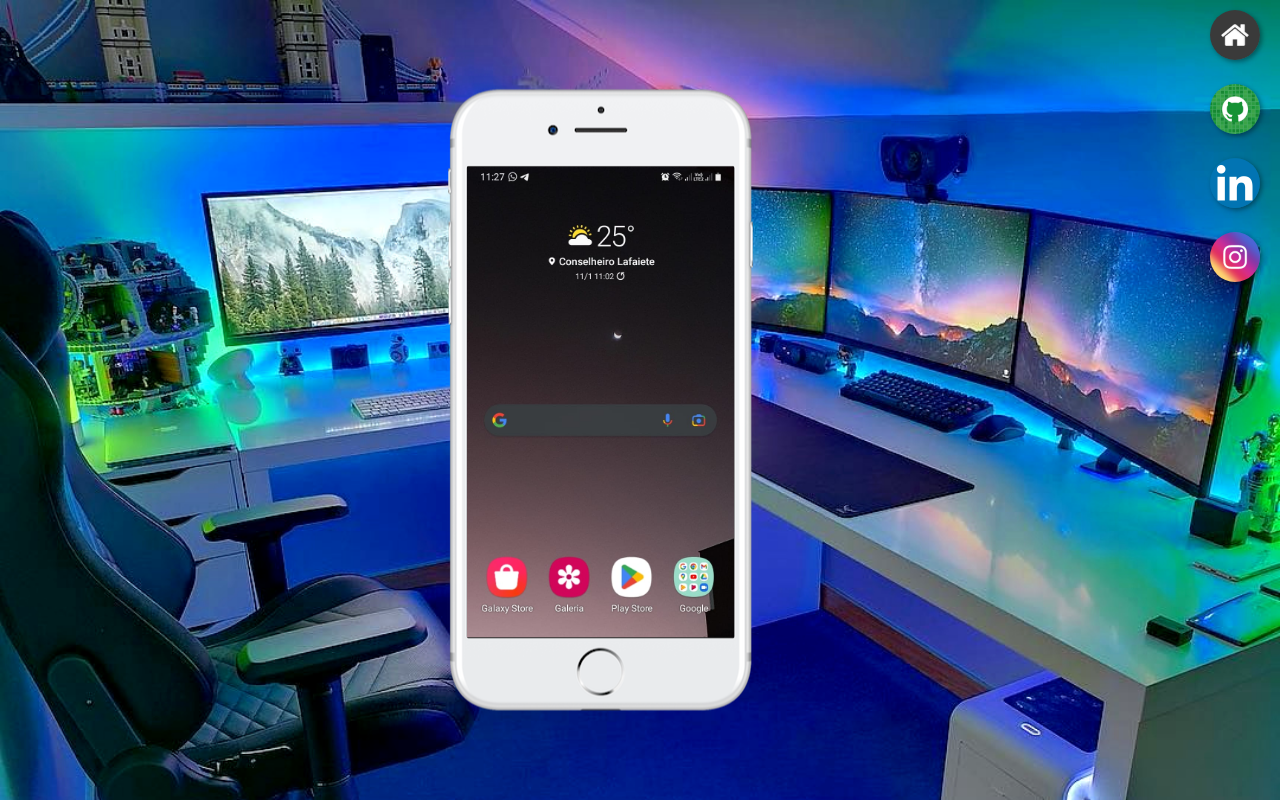
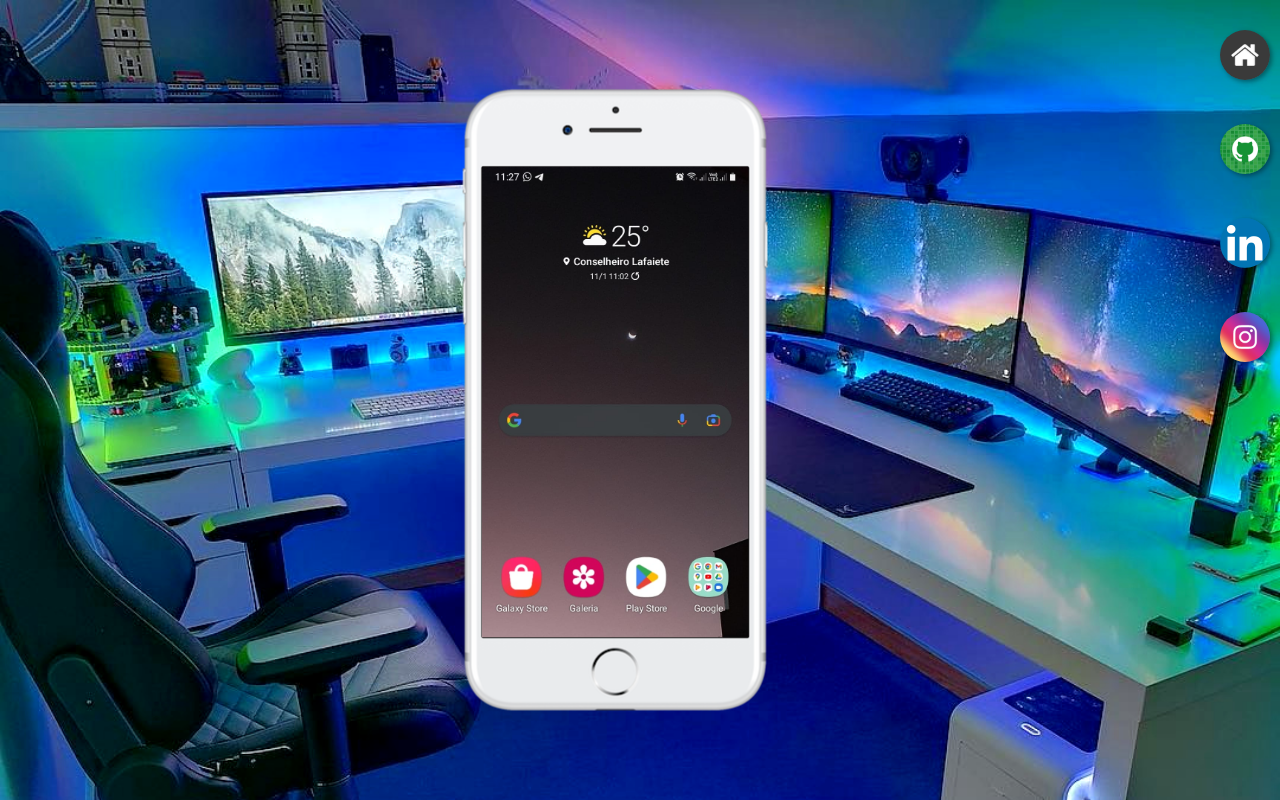
Before and after one commit to HigorAzvedo/redes-sociais, a plain HTML site: page index.html in a window 1280 px wide. Drawn offline with Linux system fonts and the light colour scheme.

Commit message:
nova atualização

```diff
--- a/estilos/style.css
+++ b/estilos/style.css
@@ -30,9 +30,9 @@ section#telefone{
   position: absolute;
   top: 50%;
   left: 50%;
-  transform: translate(-50%, -50%);
+  transform: translate(-58%, -50%);
   background:url('../imagens/frame-iphone.png') no-repeat;
-  min-width: 390px;
+  min-width: 311px;
 }
 
 iframe#tela{
@@ -44,13 +44,12 @@ iframe#tela{
 }
 
 section#redes-sociais{
-
     text-align: right;
 }
 
 section#redes-sociais img {
     width: 50px;
-    margin: 10px 20px;
+    margin: 30px 10px 10px;
     border-radius: 50%;
     box-shadow: 2px 2px 5px rgb(0, 0, 0, 0.400);
     box-sizing: border-box;
--- a/index.html
+++ b/index.html
@@ -18,10 +18,10 @@
         </section>
 
         <section id="redes-sociais">
-            <a href="home.html" target="tela"><img src="imagens/logo-home.jpg" alt=""></a><br>
-            <a href="github.html" target="tela"><img src="imagens/logo-github.jpg" alt=""></a><br>
-            <a href="linkedin.html" target="tela"><img src="imagens/logo-linkedin2.png" alt=""></a><br>
-            <a href="instagram.html" target="tela"><img src="imagens/logo-instagram.jpg" alt=""></a><br>
+            <a href="home.html" target="tela"><img src="imagens/logo-home.jpg" alt="home"></a><br>
+            <a href="github.html" target="tela"><img src="imagens/logo-github.jpg" alt="github"></a><br>
+            <a href="linkedin.html" target="tela"><img src="imagens/logo-linkedin2.png" alt="linkedin"></a><br>
+            <a href="instagram.html" target="tela"><img src="imagens/logo-instagram.jpg" alt="instagram"></a><br>
 
         </section>
     </main>
```
